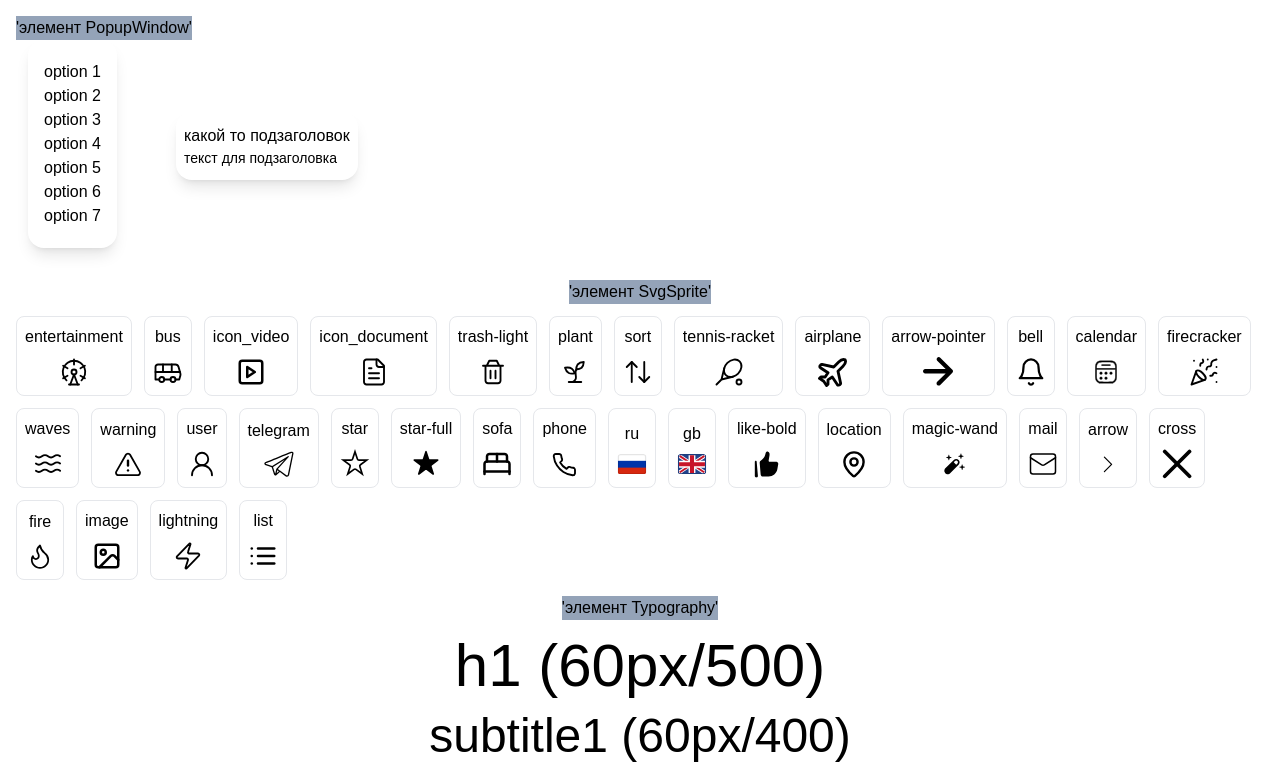
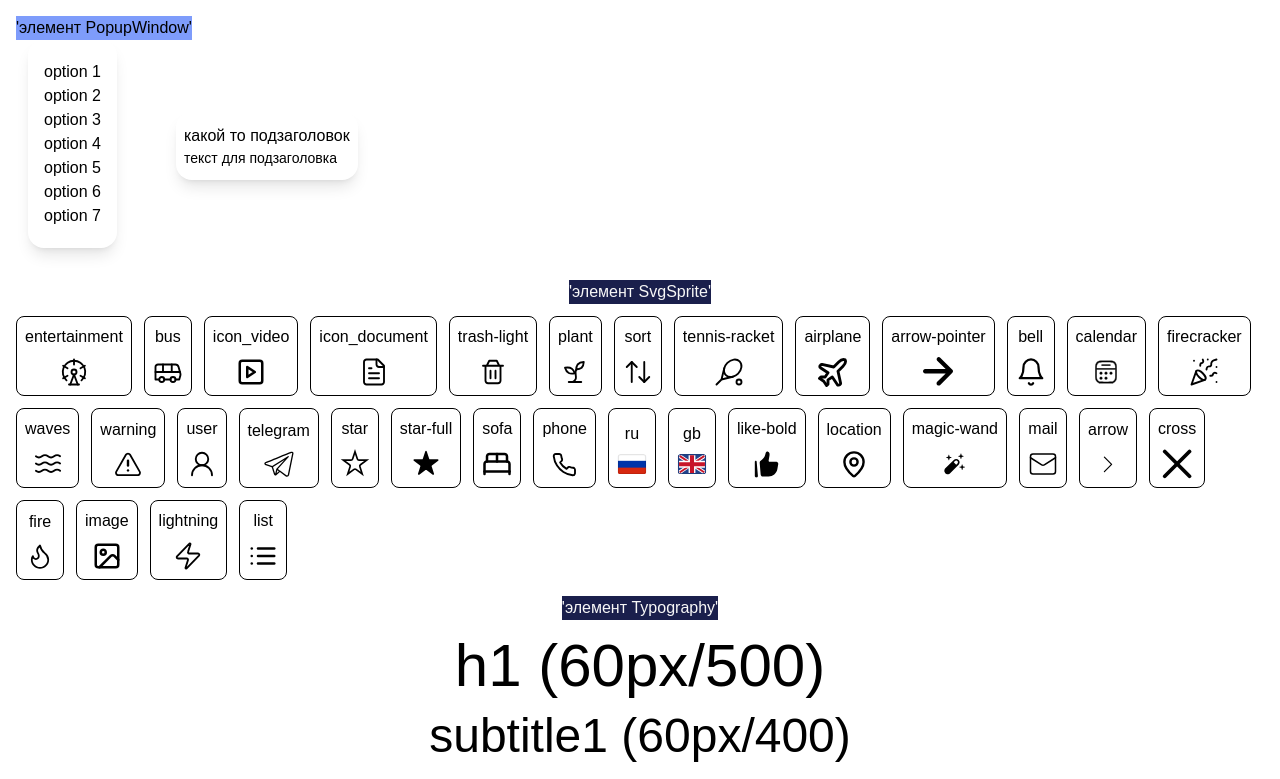
Before and after one commit to Cherr-Crow/kudaugodno, a Next.js app: page /roman-n in a window 1280 px wide. Shown: the top 779 px of the page. Built offline with nearby package versions, Linux system fonts and the light colour scheme; a web font is replaced by a local one.

Commit message:
color variable added in tailwind

```diff
--- a/src/app/globals.css
+++ b/src/app/globals.css
@@ -2,6 +2,7 @@
 @tailwind components;
 @tailwind utilities;
 
+@layer base {
   :root {
     /* light */
     /* оттенки белого */
@@ -32,3 +33,4 @@
     /* оттенки жёлтого */
     --yellow-primary: #ffcc00;
   }
+}
--- a/src/app/roman-n/page.tsx
+++ b/src/app/roman-n/page.tsx
@@ -8,7 +8,7 @@ export default function RomanN() {
   return (
     <div className='h-screen w-screen p-4'>
       <div className='relative'>
-        <h2 className='w-fit bg-slate-400'>'элемент PopupWindow'</h2>
+        <h2 className='bg-blue-primary w-fit'>'элемент PopupWindow'</h2>
         <PopupWindow className='top-15 left-3 px-4 py-5'>
           <ul className='w-fit'>
             {testList.map((option) => (
@@ -24,7 +24,7 @@ export default function RomanN() {
         </PopupWindow>
       </div>
       <div className='mt-60 flex flex-col items-center justify-center gap-3'>
-        <h2 className='w-fit bg-slate-400'>'элемент SvgSprite'</h2>
+        <h2 className='bg-blue-bold w-fit text-white'>'элемент SvgSprite'</h2>
         <div className='flex flex-wrap gap-3'>
           <div className='flex flex-col items-center justify-center gap-2 rounded-lg border p-2'>
             <p className=''>entertainment</p>
@@ -161,7 +161,7 @@ export default function RomanN() {
         </div>
       </div>
       <div className='mt-4 flex flex-col items-center gap-4'>
-        <h2 className='w-fit bg-slate-400'>'элемент Typography'</h2>
+        <h2 className='bg-blue-bold w-fit text-white'>'элемент Typography'</h2>
         <Typography children='h1 (60px/500)' variant='h1' />
         <Typography children='subtitle1 (60px/400)' variant='subtitle1' />
         <Typography children='h2 (48px/500)' variant='h2' />
--- a/tailwind.config.ts
+++ b/tailwind.config.ts
@@ -10,8 +10,24 @@ export default {
     './src/shared/**/*.{js,ts,jsx,tsx,mdx}',
   ],
   theme: {
-    extend: {
-      colors: {},
+    extend: {},
+    colors: {
+      white: 'var(--white)',
+      black: 'var(--black)',
+      grey: 'var(--grey)',
+      'green-primary': 'var(--green-primary)',
+      'green-secondary': 'var(--green-secondary)',
+      'green-tetriary': 'var(--green-tetriary)',
+      'green-bold': 'var(--green-bold)',
+      'blue-extra-light': 'var(--blue-extra-light)',
+      'blue-light': 'var(--blue-light)',
+      'blue-primary': 'var(--blue-primary)',
+      'blue-secondary': 'var(--blue-secondary)',
+      'blue-tetriary': 'var(--blue-tetriary)',
+      'blue-bold': 'var(--blue-bold)',
+      'red-primary': 'var(--red-primary)',
+      'red-secondary': 'var(--red-secondary)',
+      'yellow-primary': 'var(--yellow-primary)',
     },
   },
   plugins: [],
```
Lines whose indentation alone changed are shown as unchanged.
